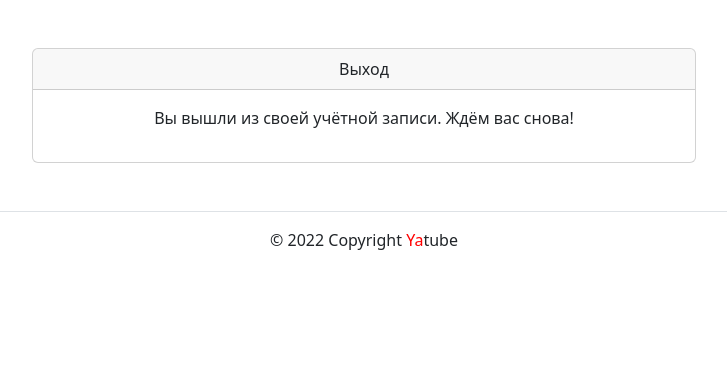
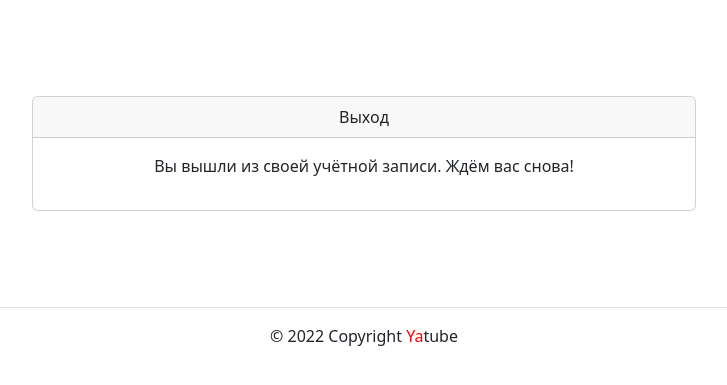
Before and after one commit to TrofimovAleksey/hw05_final, a Django app: page /auth/logout/ in a window 1280 px wide. Shown: the part 56-441 px from the top of the page, without its empty margins (276-1003 px from the left). Run offline with Django 3.2, Linux system fonts and the light colour scheme; some libraries are stand-ins or nearby versions.

Commit message:
добавил py-5

```diff
--- a/yatube/templates/users/logged_out.html
+++ b/yatube/templates/users/logged_out.html
@@ -1,7 +1,7 @@
 {% extends 'base.html' %}
 {% block title %}Вы вышли из системы{% endblock %}
 {% block content %}
-  <div class="container">
+  <div class="container py-5">
     <div class="row justify-content-center">
       <div class="col-md-8 p-5">
         <div class="card">
```
